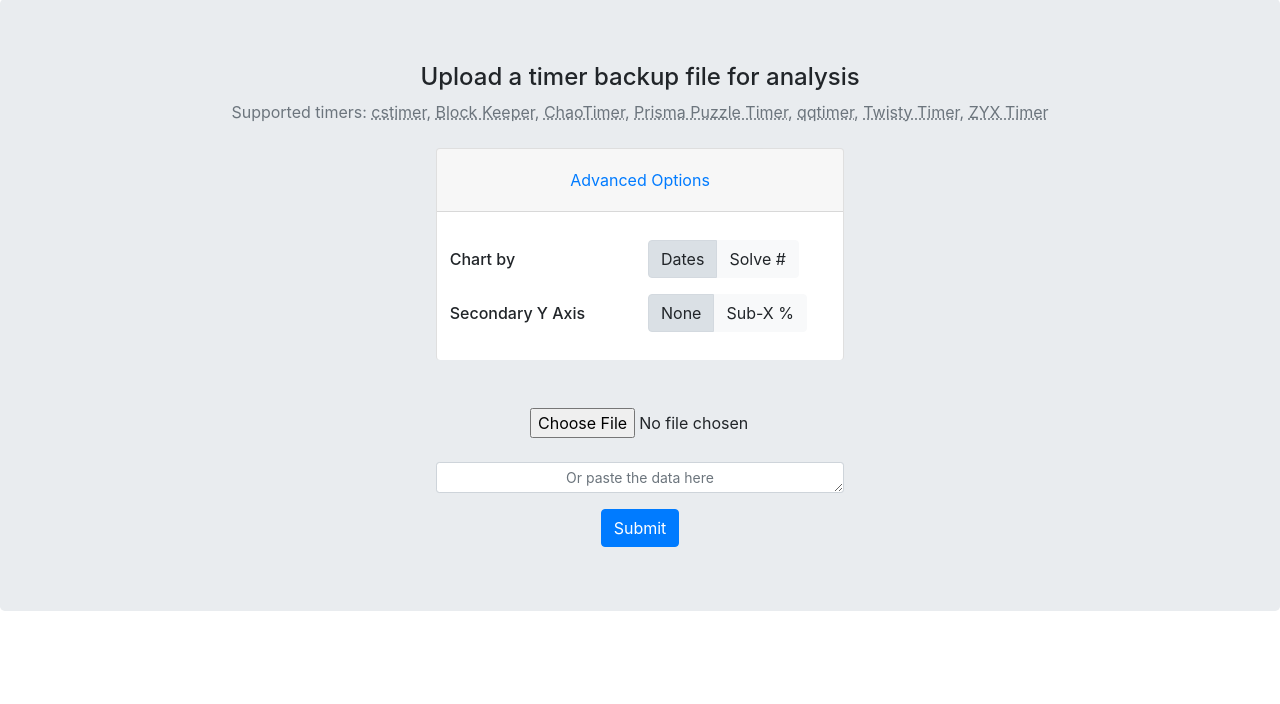
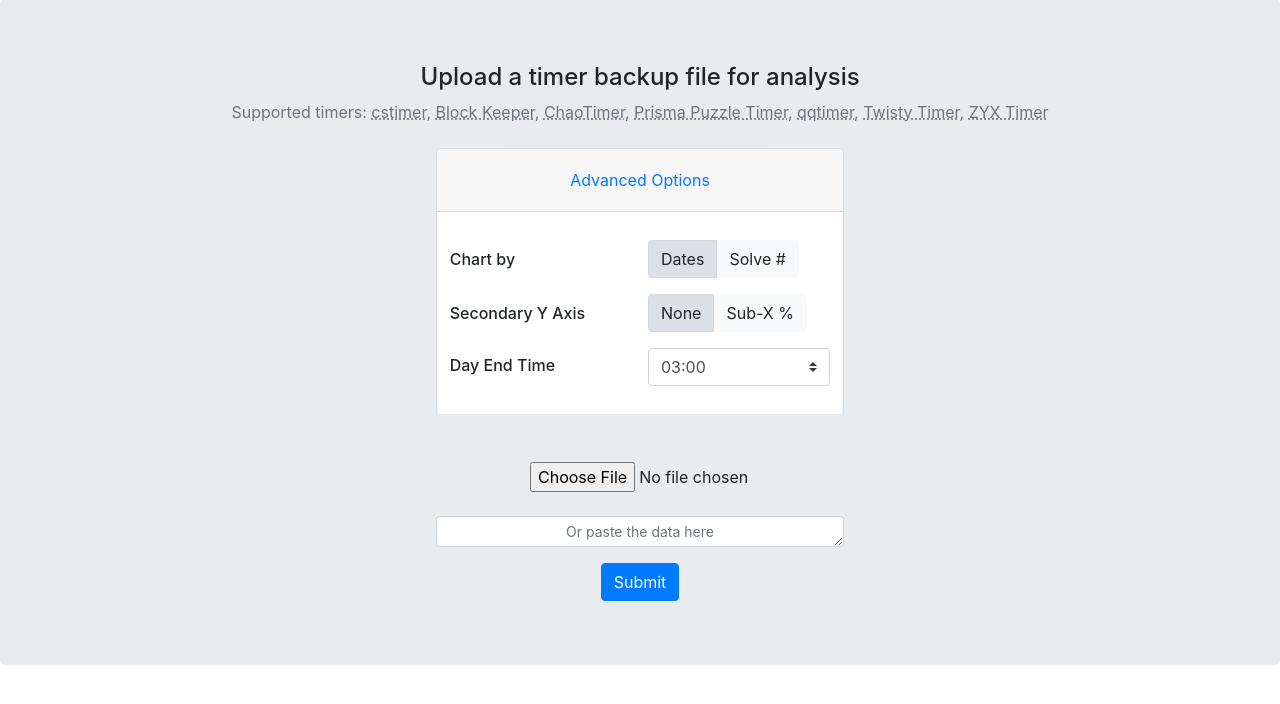
Before and after one commit to tussosedan/kuebiko-cubing, a Flask app: page / in a window 1280 px wide, after a click on "Advanced Options". Shown: the part 57-761 px from the top of the page. Run offline with Flask 2, Linux system fonts and the light colour scheme; some libraries are stand-ins or nearby versions.

Commit message:
add options for day end time

```diff
--- a/app.py
+++ b/app.py
@@ -53,6 +53,7 @@ def index():
             secondary_y_axis = request.form.get('secondary-y-axis', 'none')
             subx_threshold_mode = request.form.get('subx-threshold', 'auto')
             subx_override = request.form.get('subx-override', 'none')
+            day_end_hour = int(request.form.get('day-end-hour', 'none'))
             timezone = request.form.get('tz', 'UTC')
 
             if secondary_y_axis == 'none':
@@ -61,7 +62,8 @@ def index():
             # noinspection PyBroadException
             try:
                 solves_details, overall_pbs, solves_by_dates, timer_type, datalen = \
-                    process_data(file_to_send, chart_by, secondary_y_axis, subx_threshold_mode, subx_override, timezone)
+                    process_data(file_to_send, chart_by, secondary_y_axis, subx_threshold_mode, subx_override,
+                                 day_end_hour, timezone)
                 return render_template("data.html", solves_details=solves_details, overall_pbs=overall_pbs,
                                        solves_by_dates=solves_by_dates, timer_type=timer_type, datalen=datalen)
             except NotImplementedError:
--- a/templates/index.html
+++ b/templates/index.html
@@ -104,7 +104,22 @@
                                      style="display: none;">
                                     <div class="col p-2 text-left h6">Sub-X Override</div>
                                     <div class="col p-2" data-toggle="buttons">
-                                        <input type="text" class="form-control" name="subx-override">
+                                        <input type="text" class="form-control" name="subx-override"
+                                               placeholder="seconds">
+                                    </div>
+                                </div>
+                                <div class="row align-items-baseline">
+                                    <div class="col p-2 text-left h6">Day End Time</div>
+                                    <div class="col p-2">
+                                        <select class="custom-select" name="day-end-hour">
+                                            <option value="0">00:00</option>
+                                            <option value="1">01:00</option>
+                                            <option value="2">02:00</option>
+                                            <option value="3" selected>03:00</option>
+                                            <option value="4">04:00</option>
+                                            <option value="5">05:00</option>
+                                            <option value="6">06:00</option>
+                                        </select>
                                     </div>
                                 </div>
                             </div>
@@ -238,13 +253,6 @@ function loading() {
 }
 
 
-
-
-
-
-
-
-
 </script>
 
 {% endblock %}
```
Also changed, not shown: backend.py (+7 -6 lines).
